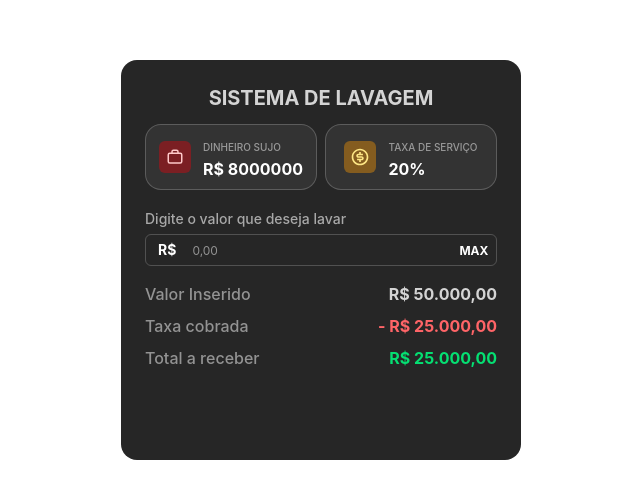
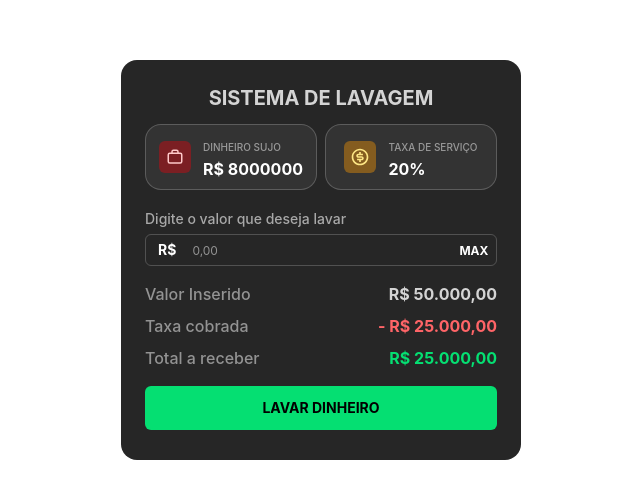
Before and after one commit to SterRoque/lavagem-dinheiro-fivem, a React (Vite) app in the folder ui/: page / in a window 1280 px wide. Shown: the part 140-638 px from the top of the page, without its empty margins (319-959 px from the left). Built offline with nearby package versions, Linux system fonts and the light colour scheme.

Commit message:
feat: add button for money laundering action in App component

```diff
--- a/ui/src/App.tsx
+++ b/ui/src/App.tsx
@@ -44,6 +44,10 @@ function App() {
                initialValue={50000}
                rate={50}
             />
+
+            <button className='mt-4 w-full cursor-pointer rounded-md bg-green-400 py-3 text-sm font-bold uppercase'>
+               Lavar Dinheiro
+            </button>
          </div>
       </div>
    );
```
